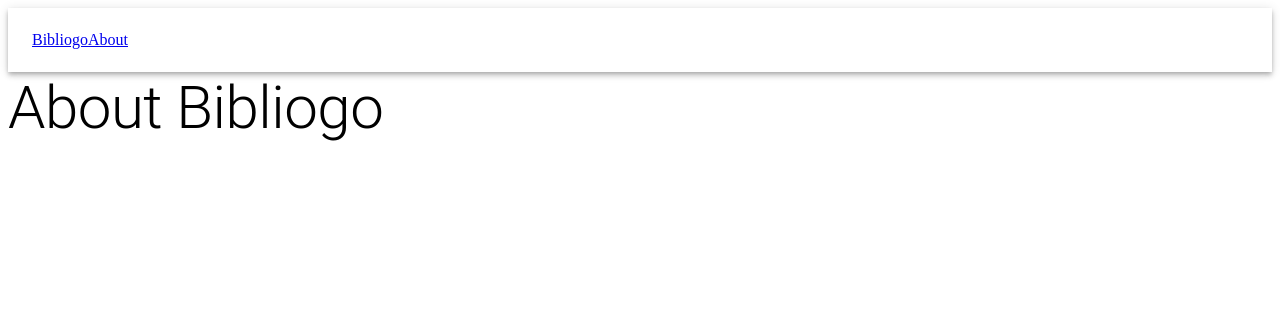
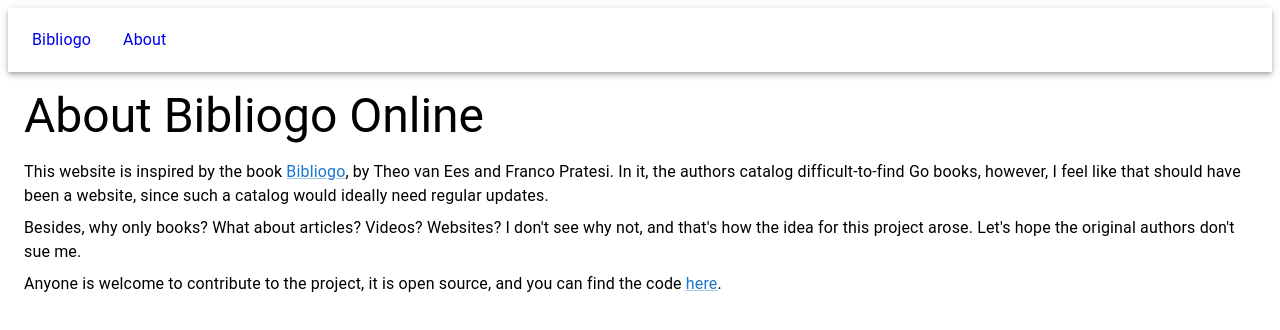
Before and after one commit to psygo/bibliogo-online, a Next.js app: page /about in a window 1280 px wide. Shown: the top 330 px of the page. Built offline with nearby package versions, Linux system fonts and the light colour scheme.

Commit message:
better about page

```diff
--- a/src/components/Appbar.tsx
+++ b/src/components/Appbar.tsx
@@ -1,6 +1,6 @@
 import Link from "next/link";
 
-import { AppBar, Toolbar } from "@mui/material";
+import { Stack, AppBar, Toolbar, Typography } from "@mui/material";
 
 export default function Appbar() {
   return (
@@ -9,8 +9,14 @@
       sx={{ backgroundColor: "transparent", color: "black" }}
     >
       <Toolbar>
-        <Link href="/">Bibliogo</Link>
-        <Link href="/about">About</Link>
+        <Stack direction="row" spacing={4}>
+          <Link href="/" className="appbar-link">
+            <Typography>Bibliogo</Typography>
+          </Link>
+          <Link href="/about" className="appbar-link">
+            <Typography>About</Typography>
+          </Link>
+        </Stack>
       </Toolbar>
     </AppBar>
   );
--- a/src/pages/_app.tsx
+++ b/src/pages/_app.tsx
@@ -1,4 +1,6 @@
 import type { AppProps } from "next/app";
+
+import "@/styles/styles.css";
 
 export default function App({ Component, pageProps }: AppProps) {
   return <Component {...pageProps} />;
--- a/src/pages/about.tsx
+++ b/src/pages/about.tsx
@@ -1,12 +1,39 @@
+import { Link, Typography, Stack } from "@mui/material";
+
 import Appbar from "@/components/Appbar";
-import { Typography, Stack } from "@mui/material";
 
 export default function About() {
   return (
-    <Stack>
+    <>
       <Appbar />
 
-      <Typography variant="h2">About Bibliogo</Typography>
-    </Stack>
+      <Stack sx={{ p: 2 }}>
+        <Typography variant="h3" sx={{ mb: 2 }}>
+          About Bibliogo Online
+        </Typography>
+
+        <Typography variant="body1">
+          This website is inspired by the book{" "}
+          <Link href="https://www.goodreads.com/book/show/61201231-bibliogo?ac=1&from_search=true&qid=Eijm7ZfsLF&rank=1">
+            Bibliogo
+          </Link>
+          , by Theo van Ees and Franco Pratesi. In it, the authors catalog
+          difficult-to-find Go books, however, I feel like that should have been
+          a website, since such a catalog would ideally need regular updates.
+        </Typography>
+
+        <Typography variant="body1" sx={{ mt: 1 }}>
+          Besides, why only books? What about articles? Videos? Websites? I
+          don&apos;t see why not, and that&apos;s how the idea for this project
+          arose. Let&apos;s hope the original authors don&apos;t sue me.
+        </Typography>
+
+        <Typography variant="body1" sx={{ mt: 1 }}>
+          Anyone is welcome to contribute to the project, it is open source, and
+          you can find the code{" "}
+          <Link href="https://github.com/psygo/bibliogo-online">here</Link>.
+        </Typography>
+      </Stack>
+    </>
   );
 }
--- a/src/pages/index.tsx
+++ b/src/pages/index.tsx
@@ -45,7 +45,7 @@
       <main style={{ height: "100vh" }}>
         <Appbar />
 
-        <Stack sx={{ height: "100%", mt: 1 }}>
+        <Stack sx={{ height: "100%", mt: 2, p: 2 }} spacing={2}>
           <FormControl>
             <TextField
               label="Global Search"
--- /dev/null
+++ b/src/styles/styles.css
@@ -0,0 +1,3 @@
+.appbar-link {
+  text-decoration: none;
+}
```
